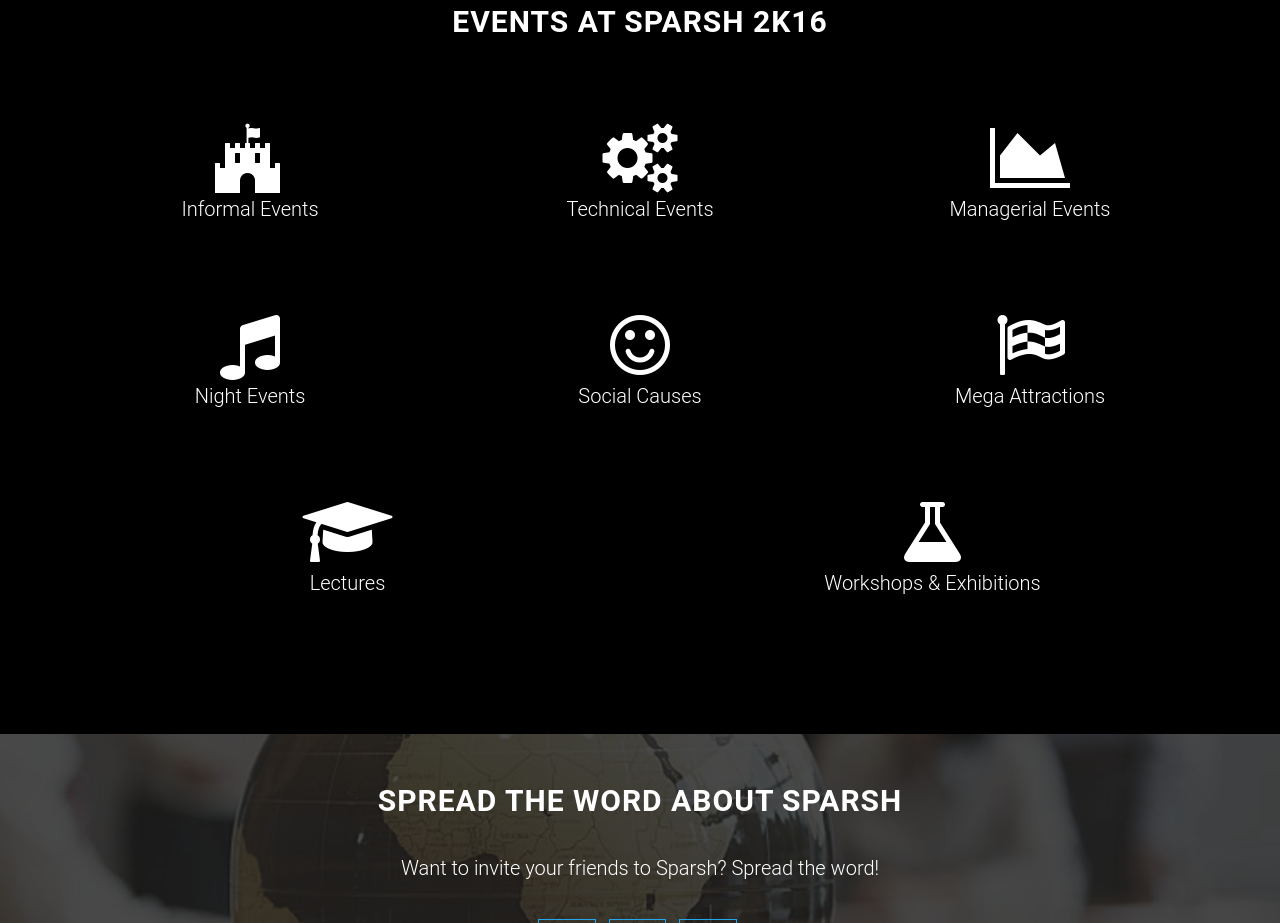
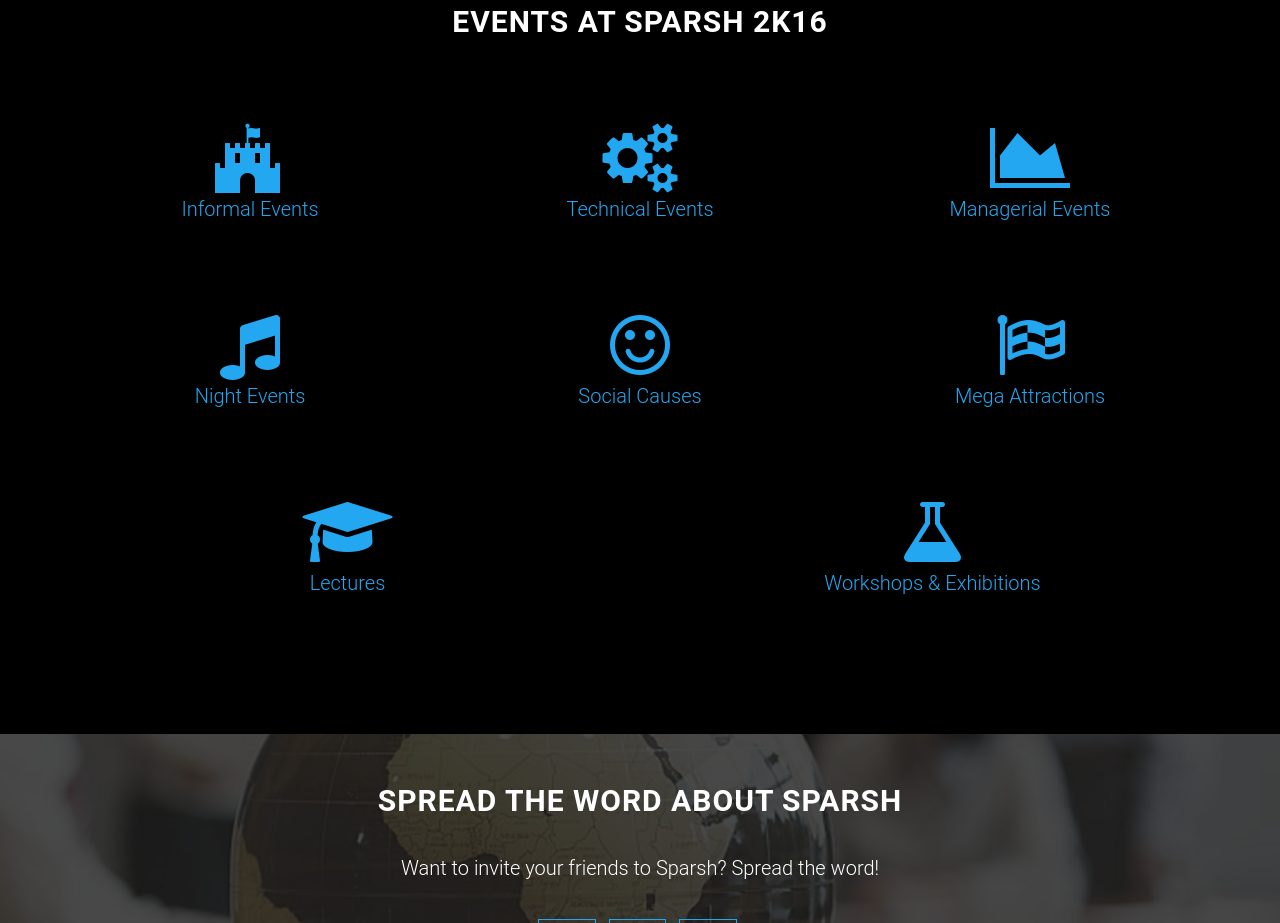
Before and after one commit to dakshshah96/sparsh-2016, a plain HTML site: page index.html in a window 1280 px wide. Shown: the part 1680-2603 px from the top of the page. Drawn offline with nearby package versions, Linux system fonts and the light colour scheme; a script that the page names is missing.

Commit message:
Updated event links

```diff
--- a/index.html
+++ b/index.html
@@ -297,40 +297,56 @@ Changes to be made before uploading on GitHub
           </div>
           <div style="margin-top: 50px;" class="row">
             <div class="col-md-4">
+               <a href="#">
                 <i class="fa fa-5x fa-fort-awesome"></i>
                 <p>Informal Events</p>
+               </a>
             </div>
             <div class="col-md-4">
-                <i class="fa fa-5x fa-cogs"></i>
-                <p>Technical Events</p>
+                <a href="#">
+                 <i class="fa fa-5x fa-cogs"></i>
+                 <p>Technical Events</p>
+                </a>
             </div>
             <div class="col-md-4">
-                <i class="fa fa-5x fa-area-chart"></i>
-                <p>Managerial Events</p>
+                <a href="pages/Manegerial.html">
+                 <i class="fa fa-5x fa-area-chart"></i>
+                 <p>Managerial Events</p>
+                </a>
             </div>
           </div>
           <div style="margin-top: 50px;" class="row">
             <div class="col-md-4">
+              <a href="pages/Nights.html">
                 <i class="fa fa-5x fa-music"></i>
                 <p>Night Events</p>
+              </a>
             </div>
             <div class="col-md-4">
+              <a href="pages/Causes.html">
                 <i class="fa fa-5x fa-smile-o"></i>
                 <p>Social Causes</p>
+              </a>
             </div>
             <div class="col-md-4">
+              <a href="#">
                 <i class="fa fa-5x fa-flag-checkered"></i>
                 <p>Mega Attractions</p>
+              </a>
             </div>
           </div>
           <div style="margin-top: 50px;" class="row">
             <div class="col-md-6">
+              <a href="#">
                 <i class="fa fa-5x fa-graduation-cap"></i>
                 <p>Lectures</p>
+              </a>
             </div>
             <div class="col-md-6">
+              <a href="#">
                 <i class="fa fa-5x fa-flask"></i>
                 <p>Workshops & Exhibitions</p>
+              </a>
             </div>
           </div>
         </div>
```
